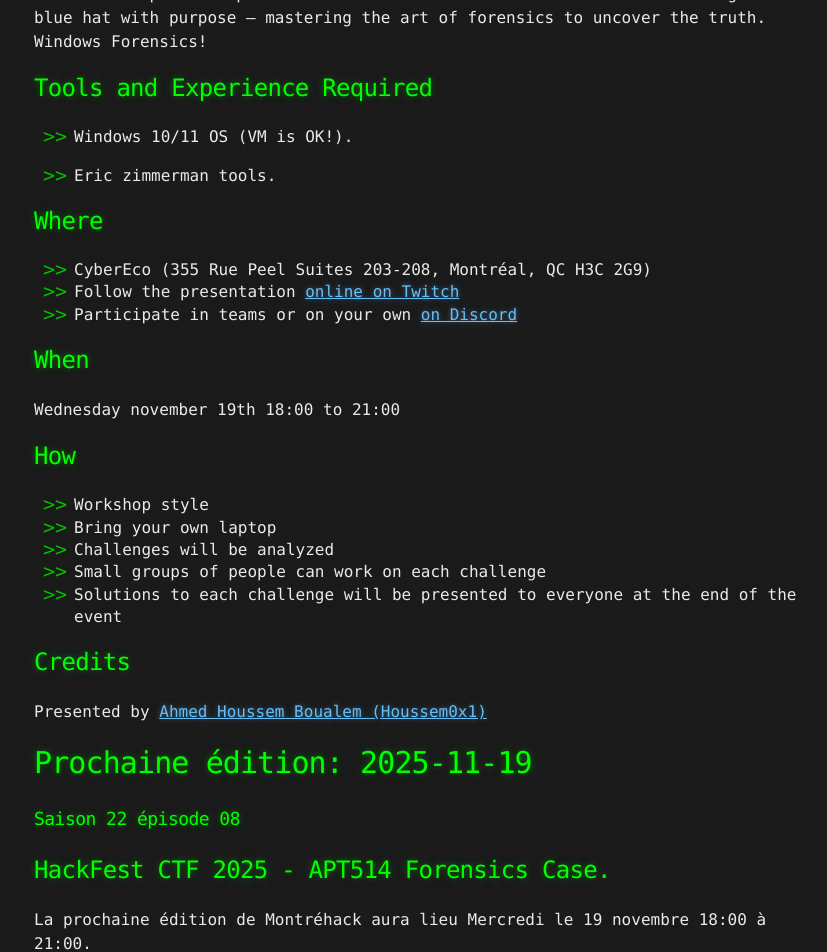
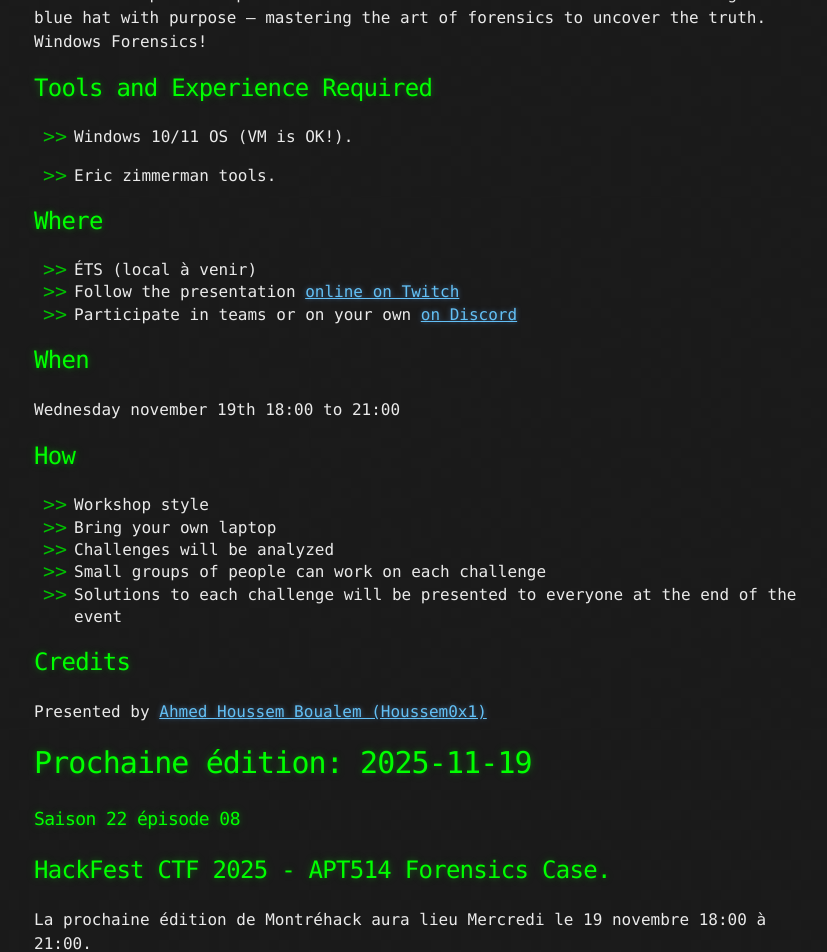
Before and after one commit to montrehack/montrehack.github.com, a Jekyll site: the page built from _posts/2025-11-19-hackfest-apt-514.md, in a window 1280 px wide and 1400 px high, scrolled down 1399 px. Shown: the top 952 px of the window, without its empty margins (222-1049 px from the left). Built offline with Jekyll 4.4.1, drawn with Linux system fonts in a browser that asks for light colours; some of the changed text lies outside the part shown; grey boxes are pictures that could not be loaded.

Commit message:
Change event location to ÉTS
Updated the event location from CyberEco to ÉTS.

```diff
--- a/_posts/2025-11-19-hackfest-apt-514.md
+++ b/_posts/2025-11-19-hackfest-apt-514.md
@@ -28,7 +28,7 @@ presented_by_fr: Défi présenté par [Ahmed Houssem Boualem (Houssem0x1)](https
 presented_by_en: Presented by [Ahmed Houssem Boualem (Houssem0x1)](https://www.linkedin.com/in/ahmed-houssem-boualem-a07767305)
 featured_img: /images/202511.png
 featured_img_alt: Orange cones assembled together typing on a laptop. Caption says "APT514".
-location: CyberEco (355 Rue Peel Suites 203-208, Montréal, QC H3C 2G9)
+location: ÉTS (local à venir)
 ---
 
 # Next edition: {{ page.date_en }}
```
